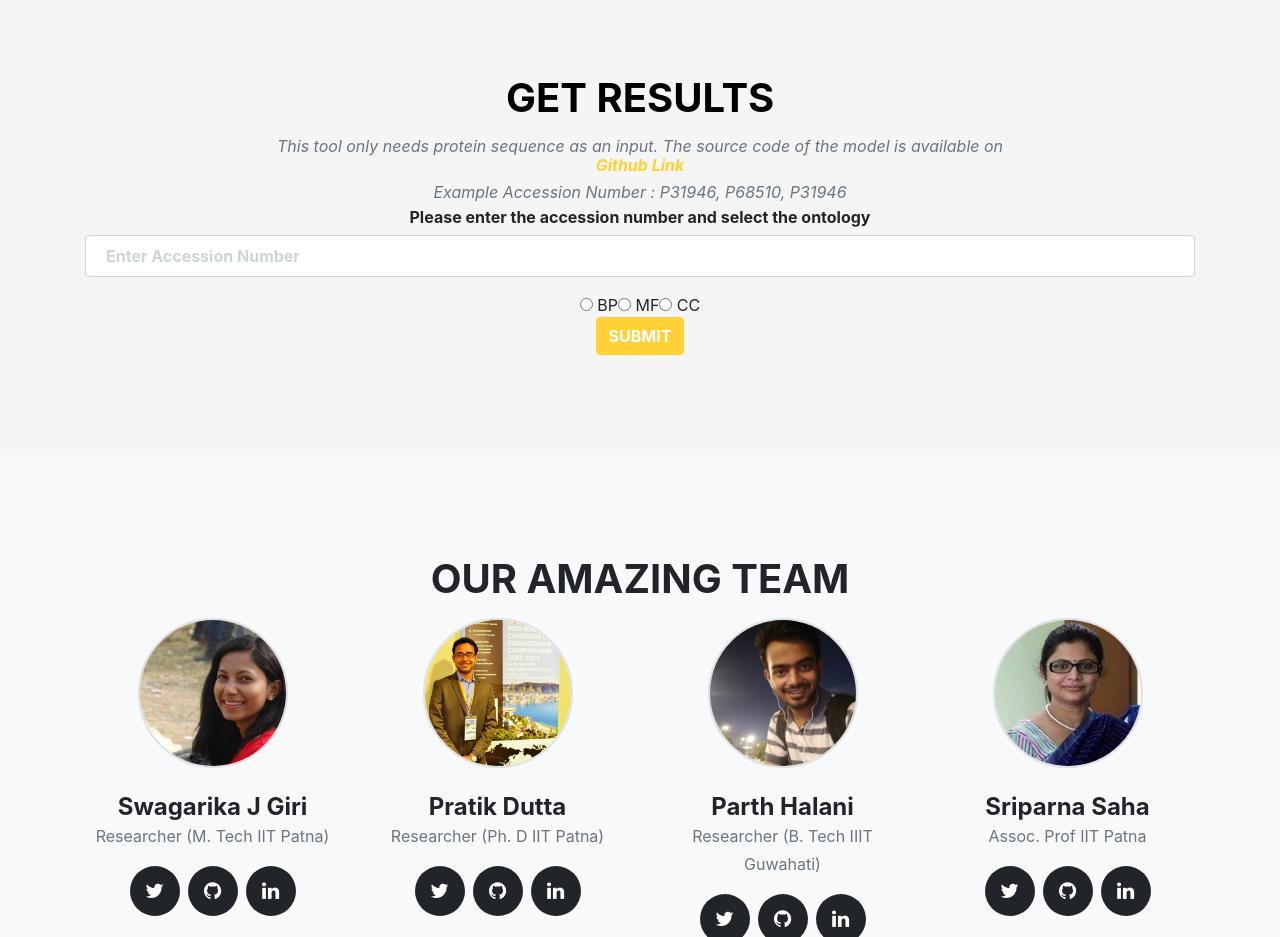
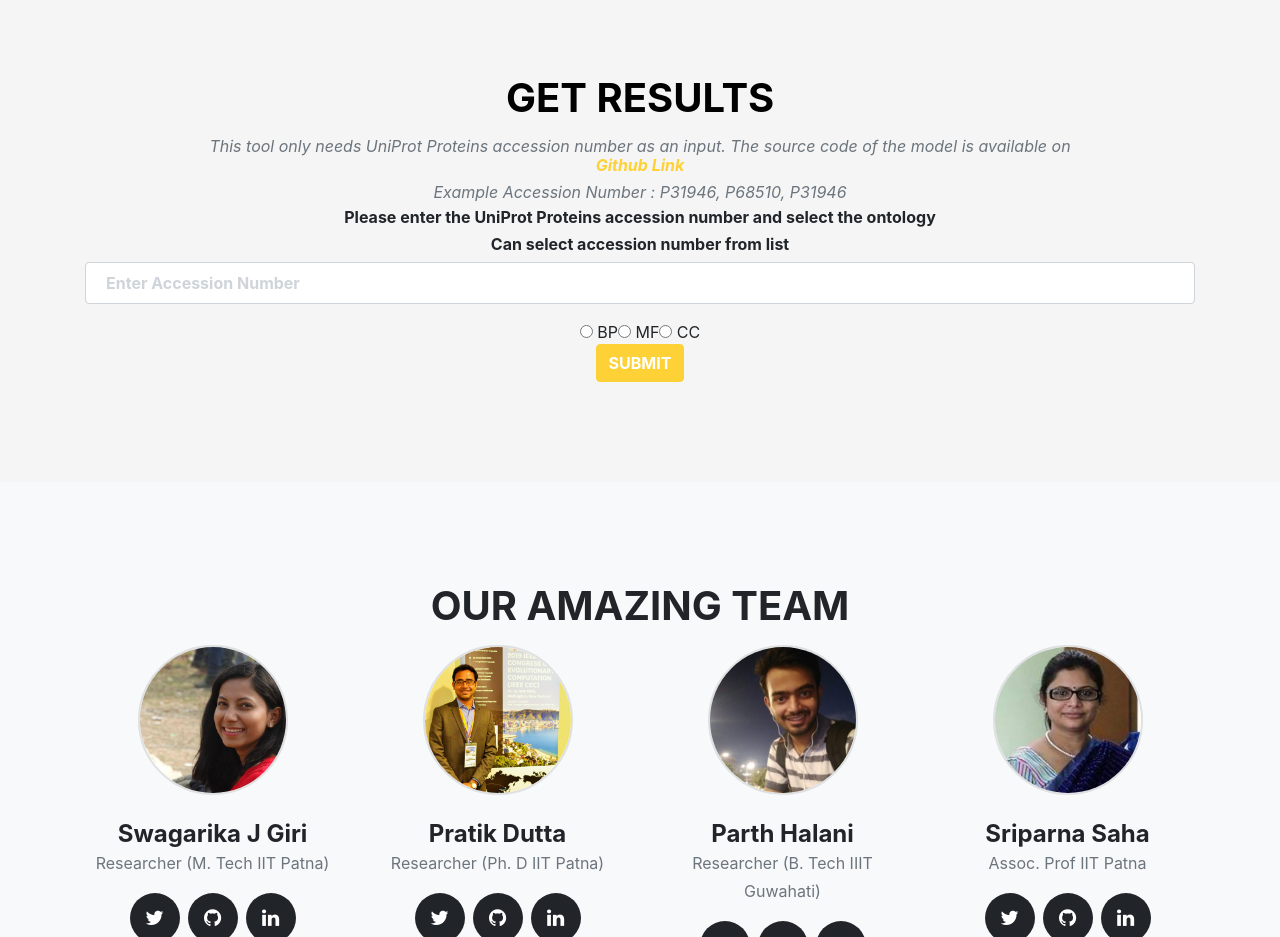
Before and after one commit to SwagarikaGiri/MultiPredGO, a React (Create React App) app: page / in a window 1280 px wide. Shown: the part 820-1757 px from the top of the page. Built offline with nearby package versions, Linux system fonts and the light colour scheme.

Commit message:
aadded uniprot key word and the list link

```diff
--- a/src/App.js
+++ b/src/App.js
@@ -45,7 +45,7 @@ class App extends React.Component {
     let accession = this.state.accession
     let ontology = this. state.ontology
     if(!accession || !ontology){
-      this.setState({submitError:'Please enter Accession No and select the ontology' })
+      this.setState({submitError:'Please enter UniProt Proteins Accession No and select the ontology' })
     }
     else{
 
@@ -124,9 +124,10 @@ class App extends React.Component {
         <div className="row">
           <div className="col-lg-12 text-center">
             <h2 className="section-heading text-uppercase">Get Results </h2>
-            <h3 className="section-subheading text-muted">This tool only needs protein sequence as an input. The source code of the model is available on <a href="https://github.com/SwagarikaGiri/Multi-PredGO"><h6>Github Link</h6></a> Example Accession Number : P31946, P68510, P31946</h3>
+            <h3 className="section-subheading text-muted">This tool only needs UniProt Proteins accession number as an input. The source code of the model is available on <a href="https://github.com/SwagarikaGiri/Multi-PredGO"><h6>Github Link</h6></a> Example Accession Number : P31946, P68510, P31946</h3>
 
-            <h6>Please enter the accession number and select the ontology</h6>
+            <h6>Please enter the UniProt Proteins accession number and select the ontology</h6>
+            <h6>Can select accession number from list <a href="https://github.com/SwagarikaGiri/Multi-predGOBackendAWS/blob/master/List_Accession_No.txt"></a></h6>
 
             <form id="contactForm" name="sentMessage"  onSubmit={this.onHandleSubmit}>
             {/* <div className="row"> */}
```
